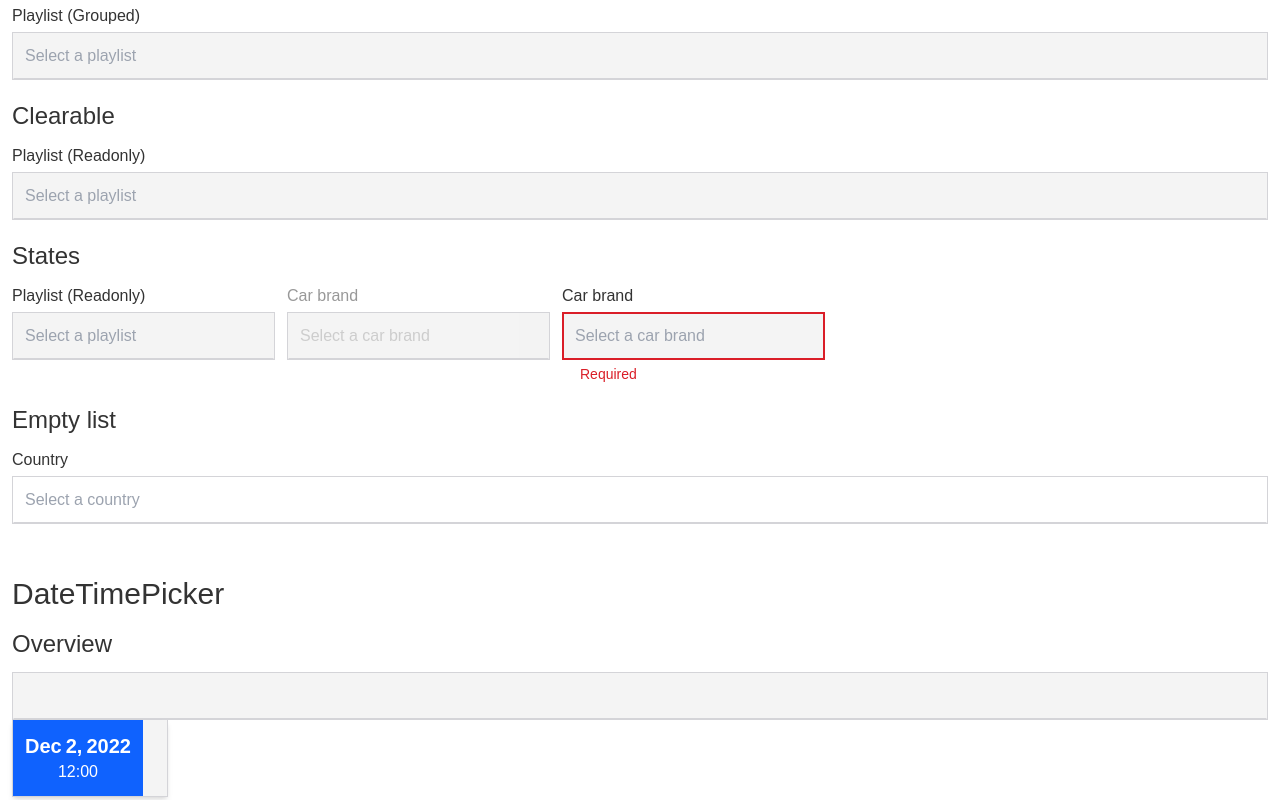
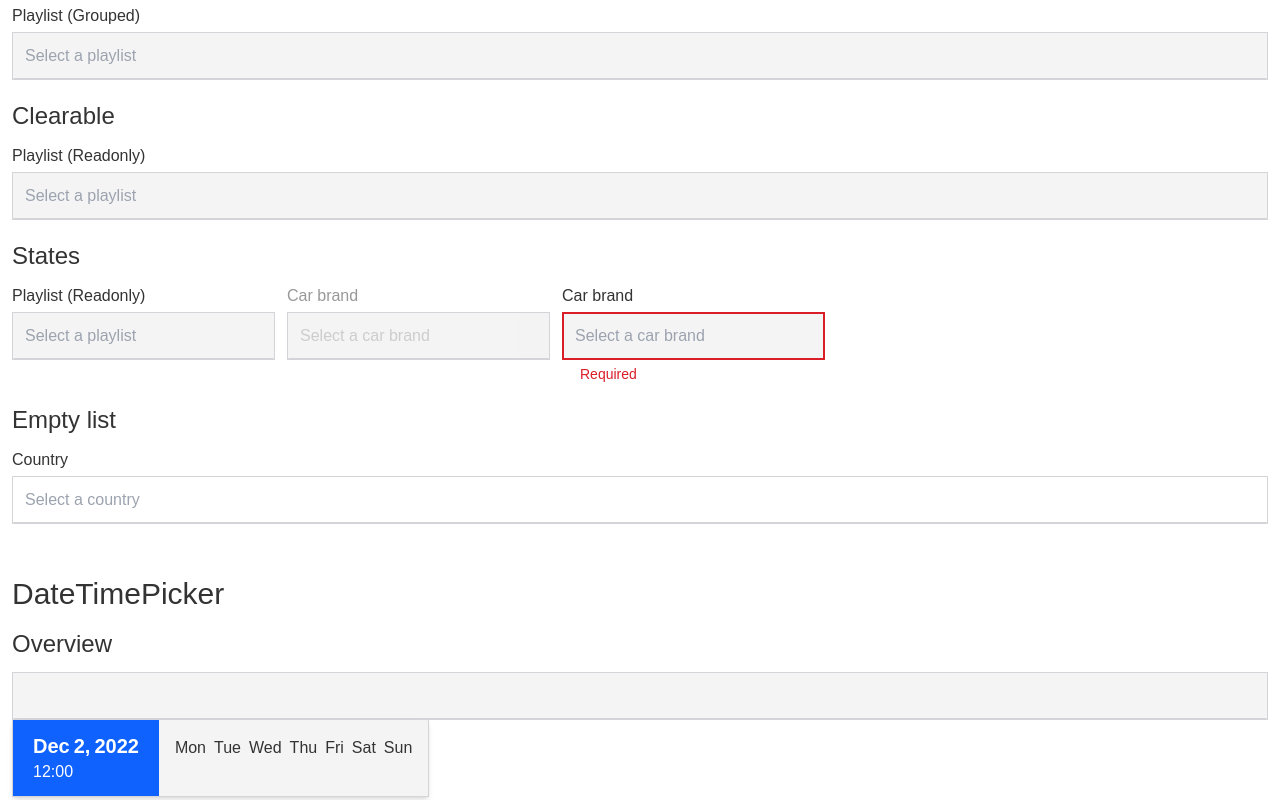
Before and after one commit to IudexSoren/iudex-design, a Next.js app: page /inputs in a window 1280 px wide. Shown: the part 1624-2424 px from the top of the page. Built offline with nearby package versions, Linux system fonts and the light colour scheme; some icons are missing; a web font is replaced by a local one.

Commit message:
DateTimePicker: Added dropdown and days names

```diff
--- a/package.json
+++ b/package.json
@@ -16,6 +16,8 @@
     "@mantine/hooks": "^5.5.5",
     "classnames": "^2.3.2",
     "daisyui": "^2.31.0",
+    "luxon": "^3.1.1",
+    "moment": "^2.29.4",
     "next": "12.3.1",
     "react": "18.2.0",
     "react-aria": "^3.20.0",
@@ -29,6 +31,7 @@
     "@babel/core": "^7.20.5",
     "@tailwindcss/typography": "^0.5.7",
     "@types/carbon__icons-react": "^11.10.0",
+    "@types/luxon": "^3.1.0",
     "@types/node": "18.8.3",
     "@types/react": "18.0.21",
     "@types/react-datepicker": "^4.4.2",
--- a/src/common/inputs/components/DateTimePicker.tsx
+++ b/src/common/inputs/components/DateTimePicker.tsx
@@ -1,8 +1,41 @@
 import React from 'react'
+import { DateTime, Info } from 'luxon'
+import moment from 'moment';
 import { TextInput } from './TextInput'
-import { Typography } from '@common/typographies'
+import { DateTimePickerDisplay } from './datetime-picker'
+
+const WEEKS_TO_SHOW = 6;
 
 export const DateTimePicker: React.FC = () => {
+
+
+  const [date, setDate] = React.useState(DateTime.local());
+  const [weekdaysName, setWeekdaysName] = React.useState<string[]>([]);
+
+  React.useEffect(() => {
+    console.log(date);
+    setWeekdaysName(Info.weekdays('short'));
+  }, []);
+
+  const renderWeekdaysName = React.useCallback(() => (
+    weekdaysName.map((dayName, index) => (
+      <th
+        className='capitalize font-medium p-1'
+        key={index}
+      >
+        {dayName}
+      </th>
+    ))
+  ), [weekdaysName]);
+
+  // const renderWeeks = React.useCallback(() => (
+
+  // ), []);
+
+  const getFirstWeekdayOfTheMonth = () => {
+    return date.startOf("month").weekday;
+  }
+
   return (
     <div className='relative'>
       <TextInput
@@ -12,37 +45,20 @@ export const DateTimePicker: React.FC = () => {
         className='absolute border border-t-0 border-zinc-300 flex flex-col md:flex-row shadow-md top-full z-20'
         tabIndex={1}
       >
-        <div
-          className='bg-primary flex flex-col items-center p-3 text-base-100'
-        >
-          <Typography
-            className='flex gap-1 font-bold'
-            level='p'
-            size='xl'
-          >
-            <span>
-              Dec
-            </span>
-            <div>
-              <span>
-                2
-              </span>
-              <span>,</span>
-            </div>
-            <span>
-              2022
-            </span>
-          </Typography>
-          <Typography
-            level='p'
-          >
-            12:00
-          </Typography>
-        </div>
+        <DateTimePickerDisplay />
         <div
           className='bg-base-200 p-3'
         >
+          <table>
+            <thead>
+              <tr>
+                {renderWeekdaysName()}
+              </tr>
+            </thead>
+            <tbody>
 
+            </tbody>
+          </table>
         </div>
       </div>
     </div>
--- /dev/null
+++ b/src/common/inputs/components/datetime-picker/DateTimePickerDateDisplay.tsx
@@ -0,0 +1,25 @@
+import React from 'react'
+import { Typography } from '@common/typographies'
+
+export const DateTimePickerDateDisplay = () => {
+  return (
+    <Typography
+      className='flex gap-1 font-bold'
+      level='div'
+      size='xl'
+    >
+      <span>
+        Dec
+      </span>
+      <div>
+        <span>
+          2
+        </span>
+        <span>,</span>
+      </div>
+      <span>
+        2022
+      </span>
+    </Typography>
+  )
+}
--- /dev/null
+++ b/src/common/inputs/components/datetime-picker/DateTimePickerDisplay.tsx
@@ -0,0 +1,14 @@
+import React from 'react'
+import { DateTimePickerDateDisplay } from './DateTimePickerDateDisplay'
+import { DateTimePickerHourDisplay } from './DateTimePickerHourDisplay'
+
+export const DateTimePickerDisplay: React.FC = () => {
+  return (
+    <div
+      className='bg-primary flex flex-col p-3 md:px-5 text-base-100'
+    >
+      <DateTimePickerDateDisplay />
+      <DateTimePickerHourDisplay />
+    </div>
+  )
+}
--- /dev/null
+++ b/src/common/inputs/components/datetime-picker/DateTimePickerHourDisplay.tsx
@@ -0,0 +1,18 @@
+import React from 'react'
+import { Typography } from '@common/typographies'
+
+export const DateTimePickerHourDisplay = () => {
+  return (
+    <Typography
+      level='div'
+    >
+      <span>
+        12
+      </span>
+      <span>:</span>
+      <span>
+        00
+      </span>
+    </Typography>
+  )
+}
--- /dev/null
+++ b/src/common/inputs/components/datetime-picker/index.ts
@@ -0,0 +1 @@
+export { DateTimePickerDisplay } from './DateTimePickerDisplay';
```
Also changed, not shown: 1 other file (tests, documents, lock files or other folders).
